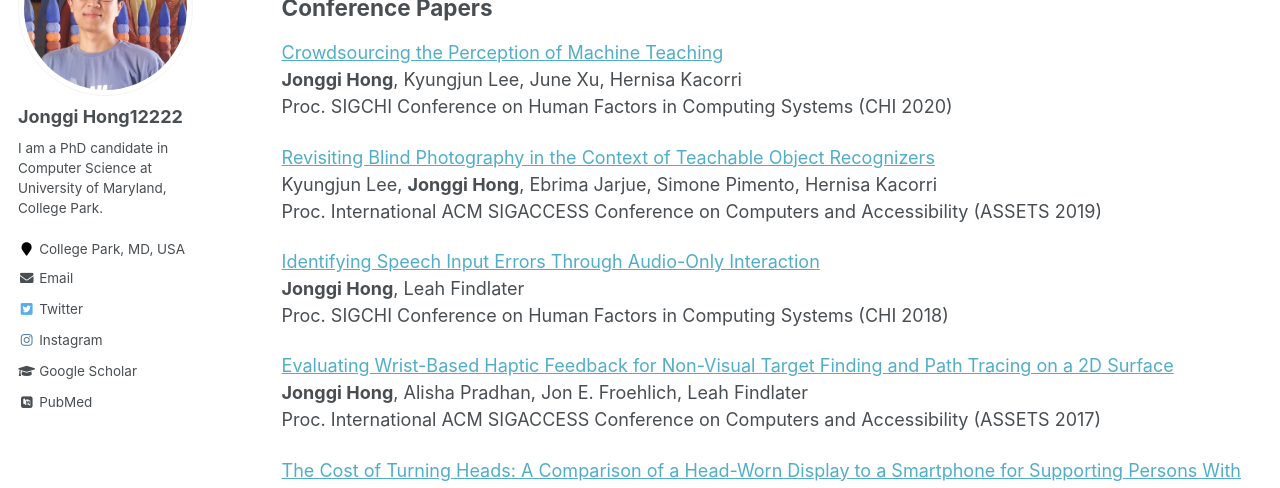
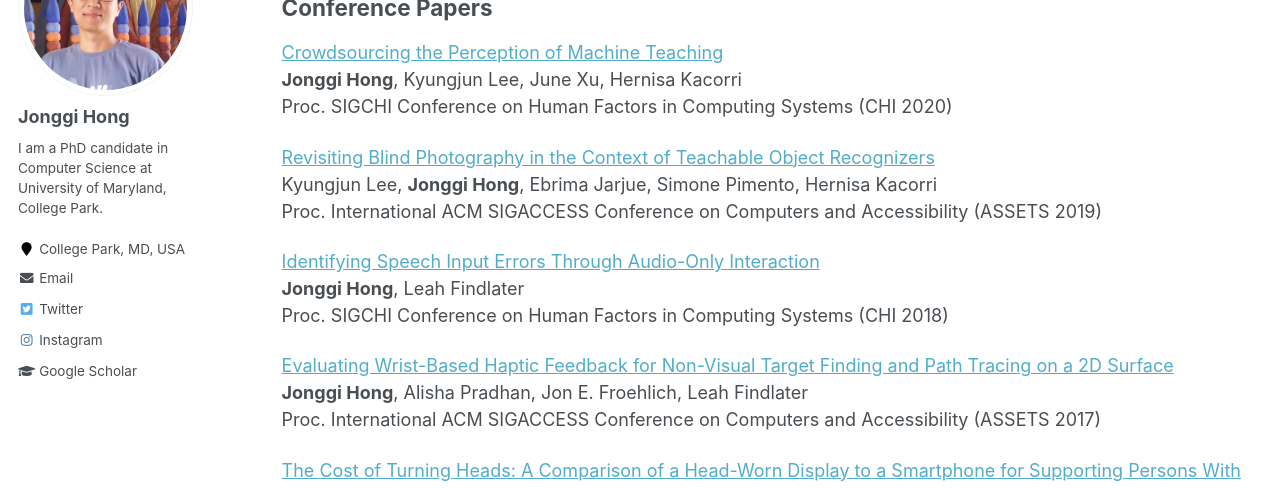
Before and after one commit to jonggi/jonggi.github.io, a Jekyll site: the page built from publications.md, in a window 1280 px wide. Shown: the part 197-685 px from the top of the page. Built offline with Jekyll 4.4.1, drawn with Linux system fonts in a browser that asks for light colours; some web fonts are replaced.

Commit message:
mm github

```diff
--- a/_config.yml
+++ b/_config.yml
@@ -8,11 +8,10 @@
 
 
 author:
-  name             : "Jonggi Hong12222"
+  name             : "Jonggi Hong"
   avatar           : "JonggiHong.jpg"
   bio              : "I am a PhD candidate in Computer Science at University of Maryland, College Park."
   location         : "College Park, MD, USA"
-  pubmed           : "https://www.ncbi.nlm.nih.gov/pubmed/?term=john+snow"
   googlescholar    : "https://scholar.google.com/citations?user=55RWNnMAAAAJ&hl=en"
   email            : "jhong12@umd.edu"
   instagram        : "koreahjg"
--- a/publications.md
+++ b/publications.md
@@ -9,8 +9,8 @@ classes: wide
 
 ## Conference Papers
 
-[Crowdsourcing the Perception of Machine Teaching](/papers/CHI2020-CrowdTeaMa.pdf)\
-**Jonggi Hong**, Kyungjun Lee, June Xu, Hernisa Kacorri\
+[Crowdsourcing the Perception of Machine Teaching](/papers/CHI2020-CrowdTeaMa.pdf)<br>
+**Jonggi Hong**, Kyungjun Lee, June Xu, Hernisa Kacorri<br>
 Proc. SIGCHI Conference on Human Factors in Computing Systems (CHI 2020)
 
 [Revisiting Blind Photography in the Context of Teachable Object Recognizers](/papers/ASSETS2019-Revisiting.pdf)\
```
